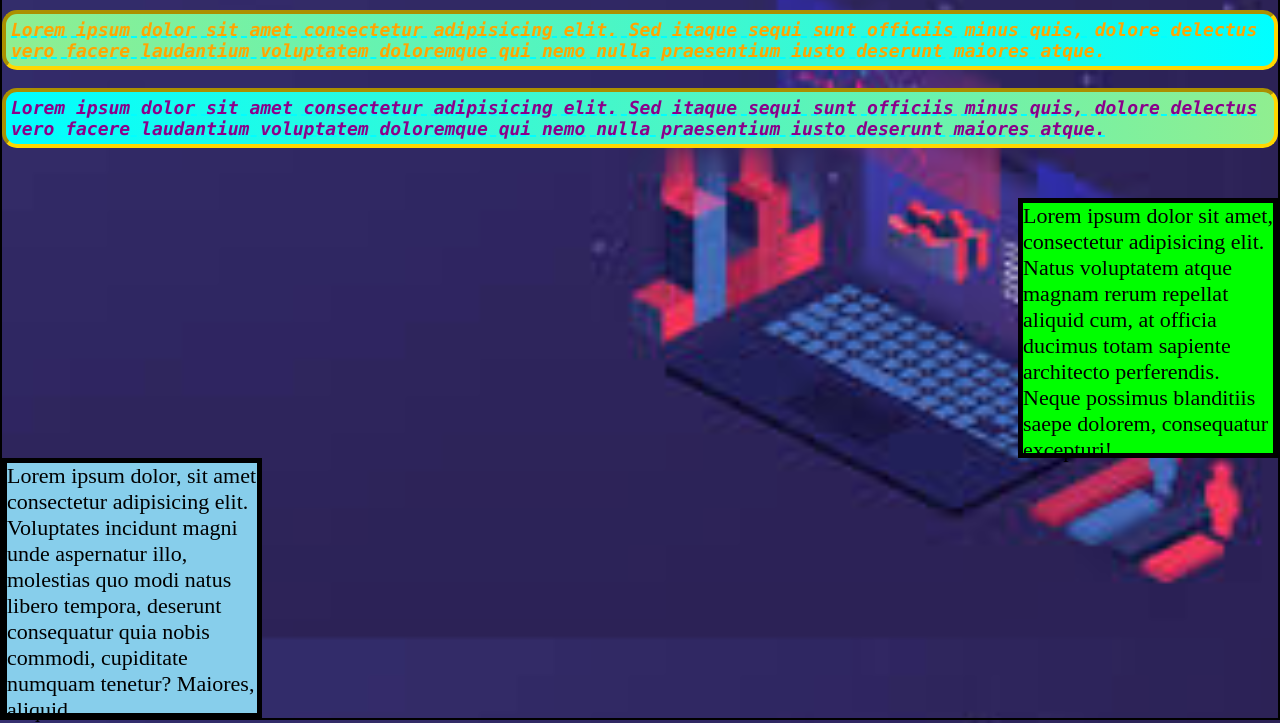
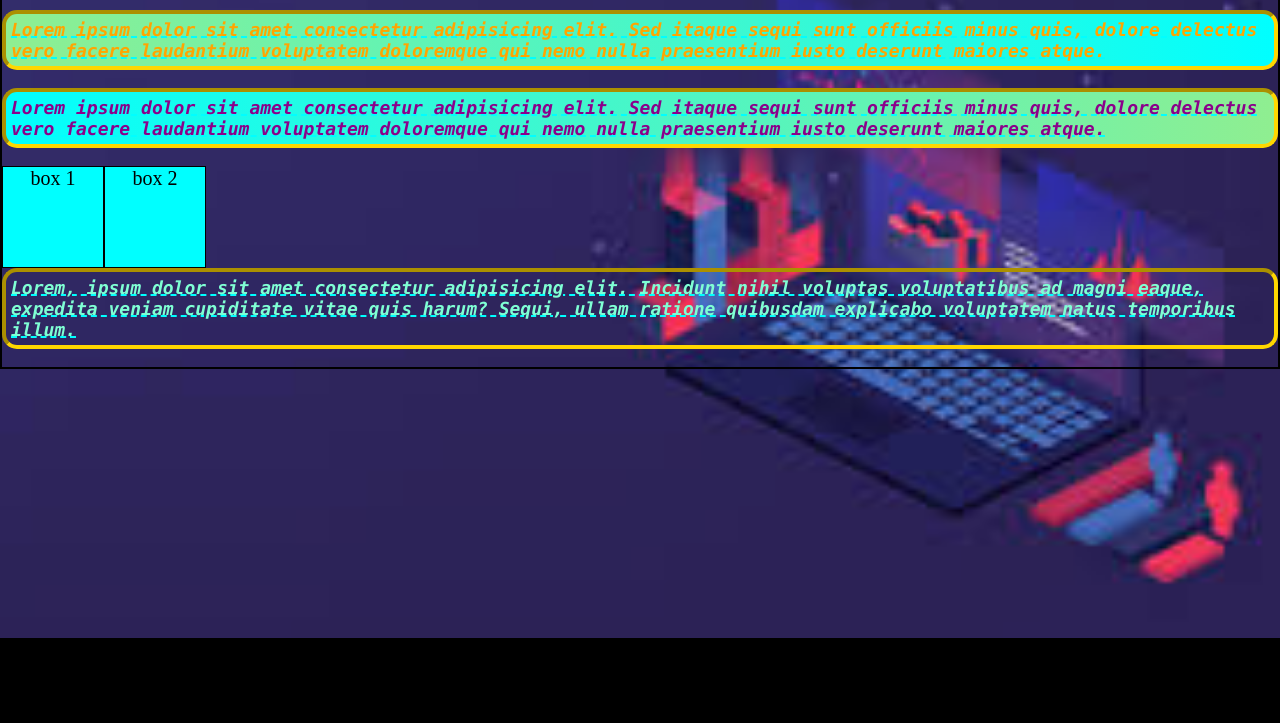
Before and after one commit to prashanna-25/Learning-CSS, a plain HTML site: page index.html in a window 1280 px wide. Shown: the part 162-885 px from the top of the page. After the commit the page ends 800 px from the top, so only its background shows below. Drawn offline with Linux system fonts and the light colour scheme.

Commit message:
float property

```diff
--- a/index.html
+++ b/index.html
@@ -32,17 +32,16 @@
     </p>
 
     <!-- margin = space around element -->
-    <div id="box1">
-      Lorem ipsum dolor sit amet, consectetur adipisicing elit. Natus voluptatem
-      atque magnam rerum repellat aliquid cum, at officia ducimus totam sapiente
-      architecto perferendis. Neque possimus blanditiis saepe dolorem,
-      consequatur excepturi!
-    </div>
-    <div id="box2">
-      Lorem ipsum dolor, sit amet consectetur adipisicing elit. Voluptates
-      incidunt magni unde aspernatur illo, molestias quo modi natus libero
-      tempora, deserunt consequatur quia nobis commodi, cupiditate numquam
-      tenetur? Maiores, aliquid.
-    </div>
+
+    <!-- float = positions element to left or right of container -->
+
+    <div class="box" id="box1">box 1</div>
+    <div class="box" id="box2">box 2</div>
+    <p>
+      Lorem, ipsum dolor sit amet consectetur adipisicing elit. Incidunt nihil
+      voluptas voluptatibus ad magni eaque, expedita veniam cupiditate vitae
+      quis harum? Sequi, ullam ratione quibusdam explicabo voluptatem natus
+      temporibus illum.
+    </p>
   </body>
 </html>
--- a/style.css
+++ b/style.css
@@ -76,20 +76,19 @@ body {
   margin: 0px;
 }
 
-#box1 {
-  border: 5px solid;
-  width: 250px;
-  height: 250px;
-  font-size: 22px;
-  background: lime;
-  margin-top: 50px;
-  margin-left: auto;
+/* float = positions an element to left or right side of container  */
+
+.box {
+  width: 100px;
+  height: 100px;
+  border: 1px solid;
+  font-size: 20px;
+  text-align: center;
+  background: cyan;
+
+  float: left;
 }
 
-#box2 {
-  border: 5px solid;
-  width: 250px;
-  height: 250px;
-  font-size: 22px;
-  background: skyblue;
+p {
+  clear: left;
 }
```
